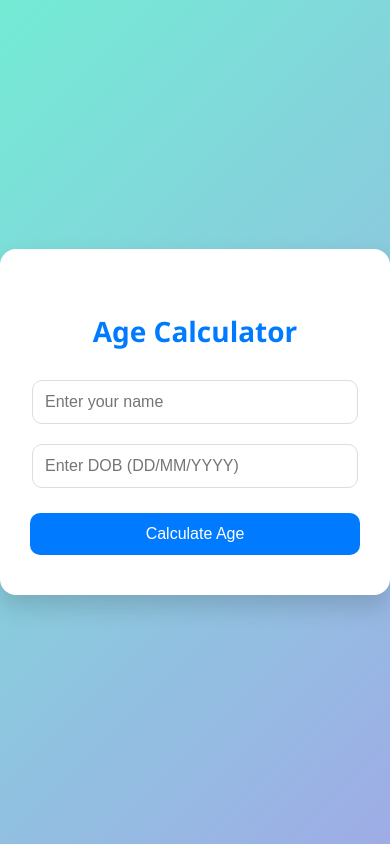
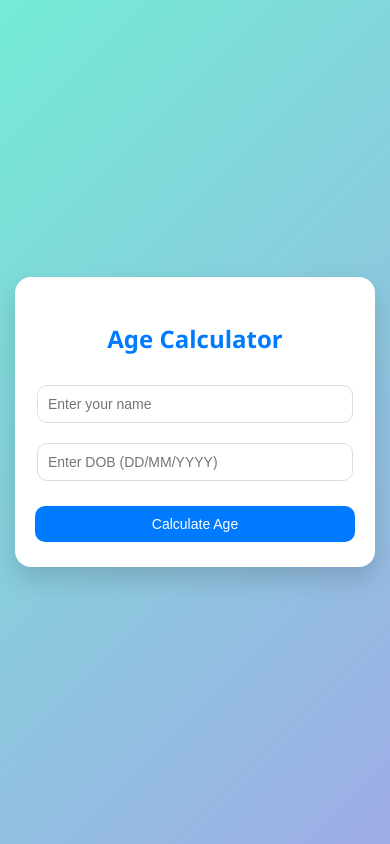
Before and after one commit to Heux16/age_calcii, a plain HTML site: page index.html in a window 390 px wide. Drawn offline with Linux system fonts and the light colour scheme.

Commit message:
Update style.css

```diff
--- a/style.css
+++ b/style.css
@@ -10,6 +10,8 @@ body {
   height: 100vh;
   margin: 0;
   color: #333;
+  padding: 0 15px;
+  box-sizing: border-box;
 }
 
 .container {
@@ -82,3 +84,23 @@ body {
   box-sizing: border-box;
   display: none;
 }
+
+@media screen and (max-width: 480px) {
+  .container {
+    padding: 25px 20px;
+  }
+
+  h2 {
+    font-size: 24px;
+  }
+
+  input, button {
+    font-size: 14px;
+    padding: 10px;
+  }
+
+  .result {
+    font-size: 16px;
+    padding: 10px;
+  }
+}
```
Lines whose indentation alone changed are shown as unchanged.
